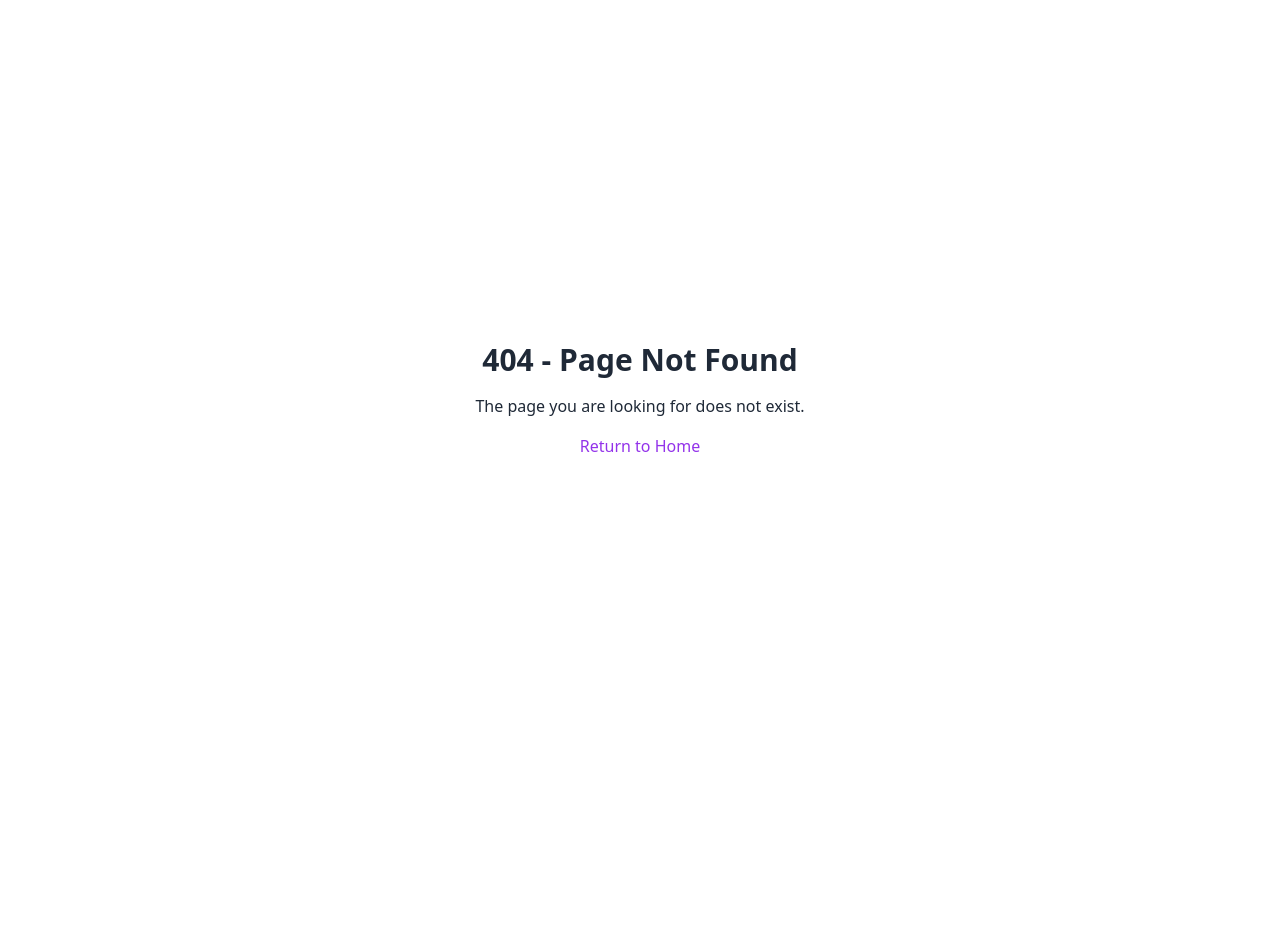
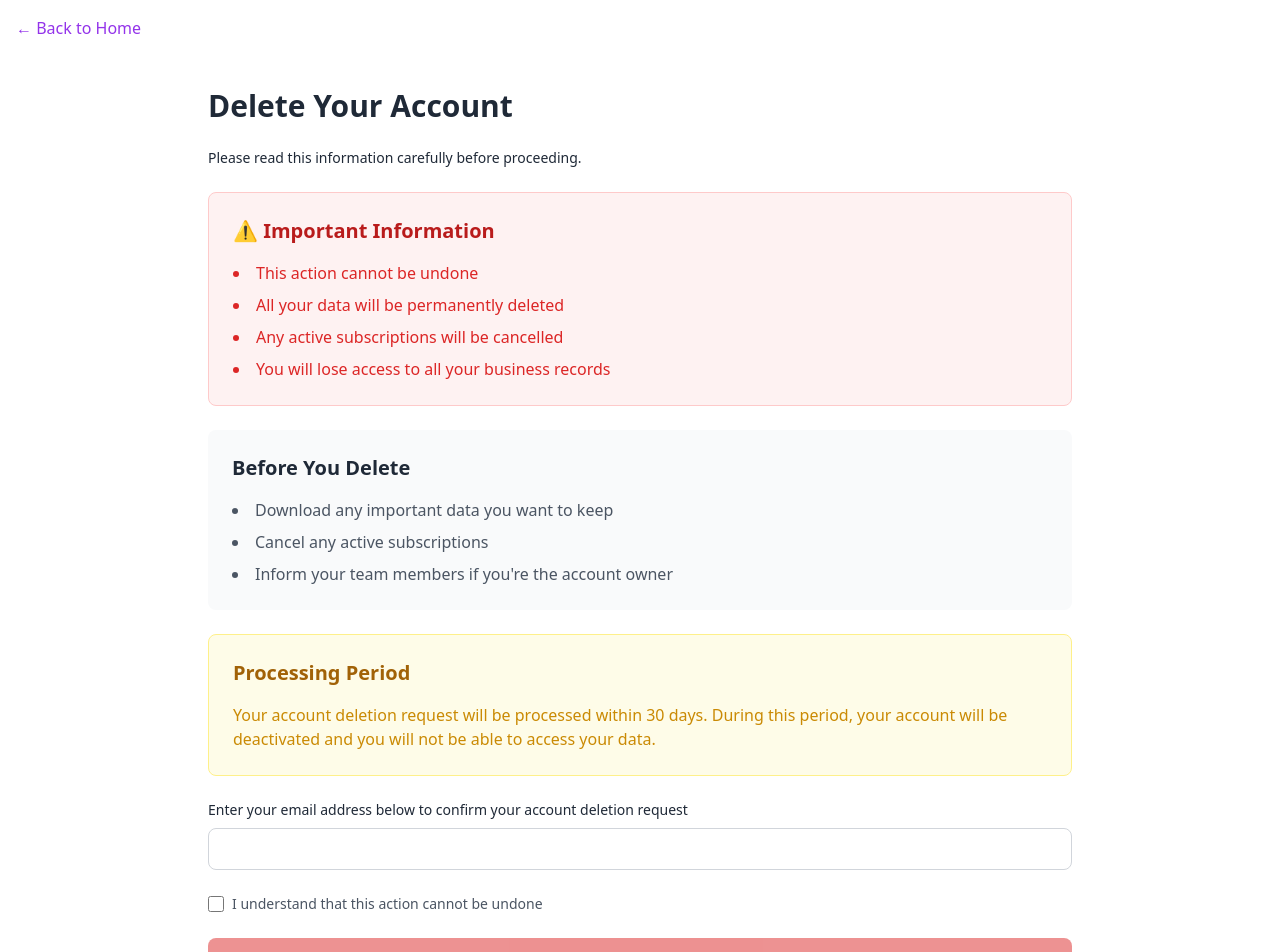
Before and after one commit to Arnold-18-CS/kidaya-web-v1, a Vue app: page /delete in a window 1280 px wide. Before the commit this address had no page. Shown: the top 952 px of the page. Before the commit the page ends 800 px from the top, so only its background shows below. Built offline with nearby package versions, Linux system fonts and the light colour scheme.

Commit message:
Adding account deletion pages for app release

```diff
--- /dev/null
+++ b/src/components/DeleteAccount.vue
@@ -0,0 +1,99 @@
+<template>
+    <section class="relative min-h-screen bg-white dark:bg-gray-900 text-gray-800 dark:text-gray-100 px-6 py-12">
+        <div class="max-w-4xl mx-auto px-4 py-10 text-gray-800 dark:text-gray-100">
+            <RouterLink id="top" to="/" class="absolute top-4 left-4 text-purple-600 hover:underline">
+                ← Back to Home
+            </RouterLink>
+            <h1 class="text-3xl font-bold mb-6">Delete Your Account</h1>
+            <p class="text-sm mb-6">Please read this information carefully before proceeding.</p>
+
+            <div class="space-y-6">
+                <div class="bg-red-50 dark:bg-red-900/20 border border-red-200 dark:border-red-800 rounded-lg p-6">
+                    <h2 class="text-xl font-semibold text-red-700 dark:text-red-300 mb-4">⚠️ Important Information</h2>
+                    <ul class="list-disc list-inside space-y-2 text-red-600 dark:text-red-400">
+                        <li>This action cannot be undone</li>
+                        <li>All your data will be permanently deleted</li>
+                        <li>Any active subscriptions will be cancelled</li>
+                        <li>You will lose access to all your business records</li>
+                    </ul>
+                </div>
+
+                <div class="bg-gray-50 dark:bg-gray-800 rounded-lg p-6">
+                    <h2 class="text-xl font-semibold mb-4">Before You Delete</h2>
+                    <ul class="list-disc list-inside space-y-2 text-gray-600 dark:text-gray-300">
+                        <li>Download any important data you want to keep</li>
+                        <li>Cancel any active subscriptions</li>
+                        <li>Inform your team members if you're the account owner</li>
+                    </ul>
+                </div>
+
+                <div class="bg-yellow-50 dark:bg-yellow-900/20 border border-yellow-200 dark:border-yellow-800 rounded-lg p-6">
+                    <h2 class="text-xl font-semibold text-yellow-700 dark:text-yellow-300 mb-4">Processing Period</h2>
+                    <p class="text-yellow-600 dark:text-yellow-400">
+                        Your account deletion request will be processed within 30 days. During this period, your account will be deactivated and you will not be able to access your data.
+                    </p>
+                </div>
+
+                <form @submit.prevent="handleDeleteAccount" class="space-y-6">
+                    <div>
+                        <label for="password" class="block text-sm font-medium mb-2">Enter your email address below to confirm your account deletion request</label>
+                        <input
+                            type="email"
+                            id="email"
+                            v-model="email"
+                            class="w-full px-4 py-2 rounded-lg border border-gray-300 dark:border-gray-600 bg-white dark:bg-gray-700 focus:ring-2 focus:ring-purple-500 focus:border-transparent"
+                            required
+                        />
+                    </div>
+
+                    <div class="flex items-center">
+                        <input
+                            type="checkbox"
+                            id="confirm"
+                            v-model="confirmed"
+                            class="w-4 h-4 text-purple-600 border-gray-300 rounded focus:ring-purple-500"
+                            required
+                        />
+                        <label for="confirm" class="ml-2 text-sm text-gray-600 dark:text-gray-300">
+                            I understand that this action cannot be undone
+                        </label>
+                    </div>
+
+                    <button
+                        type="submit"
+                        :disabled="!confirmed || !email"
+                        class="w-full px-6 py-3 bg-red-600 text-white font-semibold rounded-lg hover:bg-red-700 disabled:opacity-50 disabled:cursor-not-allowed transition duration-200"
+                    >
+                        Delete My Account
+                    </button>
+                </form>
+            </div>
+        </div>
+    </section>
+</template>
+
+<script setup>
+import { ref } from 'vue';
+import { RouterLink } from 'vue-router';
+
+const email = ref('');
+const confirmed = ref(false);
+
+const handleDeleteAccount = async () => {
+        if (!confirmed.value || !email.value) return;
+
+    try {
+        // TODO: Implement account deletion logic
+        // This should include:
+        // 1. Verify email
+        // 2. Delete user data
+        // 3. Cancel subscriptions
+        // 4. Log out user
+        // 5. Redirect to home page
+
+        console.log('Account deletion requested');
+    } catch (error) {
+        console.error('Error deleting account:', error);
+    }
+};
+</script>
--- a/src/components/MainFooter.vue
+++ b/src/components/MainFooter.vue
@@ -53,9 +53,14 @@
                   Terms & conditions
                 </RouterLink>
               </li>
-              <li>
+              <!-- <li>
                 <RouterLink to="/404" class="hover:text-purple-600 dark:hover:text-purple-400 transition duration-200">
                   404
+                </RouterLink>
+              </li> -->
+              <li>
+                <RouterLink to="/delete" class="hover:text-purple-600 dark:hover:text-purple-400 transition duration-200">
+                  Delete my account
                 </RouterLink>
               </li>
             </ul>
--- a/src/router/index.js
+++ b/src/router/index.js
@@ -3,6 +3,7 @@ import TermsOfService from '../components/TermsOfService.vue';
 import PrivacyPolicy from '../components/PrivacyPolicy.vue';
 import NotFound from '../components/NotFound.vue';
 import Home from '../components/Home.vue';
+import DeleteAccount from '../components/DeleteAccount.vue';
 
 const routes = [
     {
@@ -19,6 +20,11 @@ const routes = [
         path: '/privacy',
         name: 'PrivacyPolicy',
         component: PrivacyPolicy
+    },
+    {
+        path: '/delete',
+        name: 'DeleteAccount',
+        component: DeleteAccount
     },
     {
         path: '/:pathMatch(.*)*',
```
